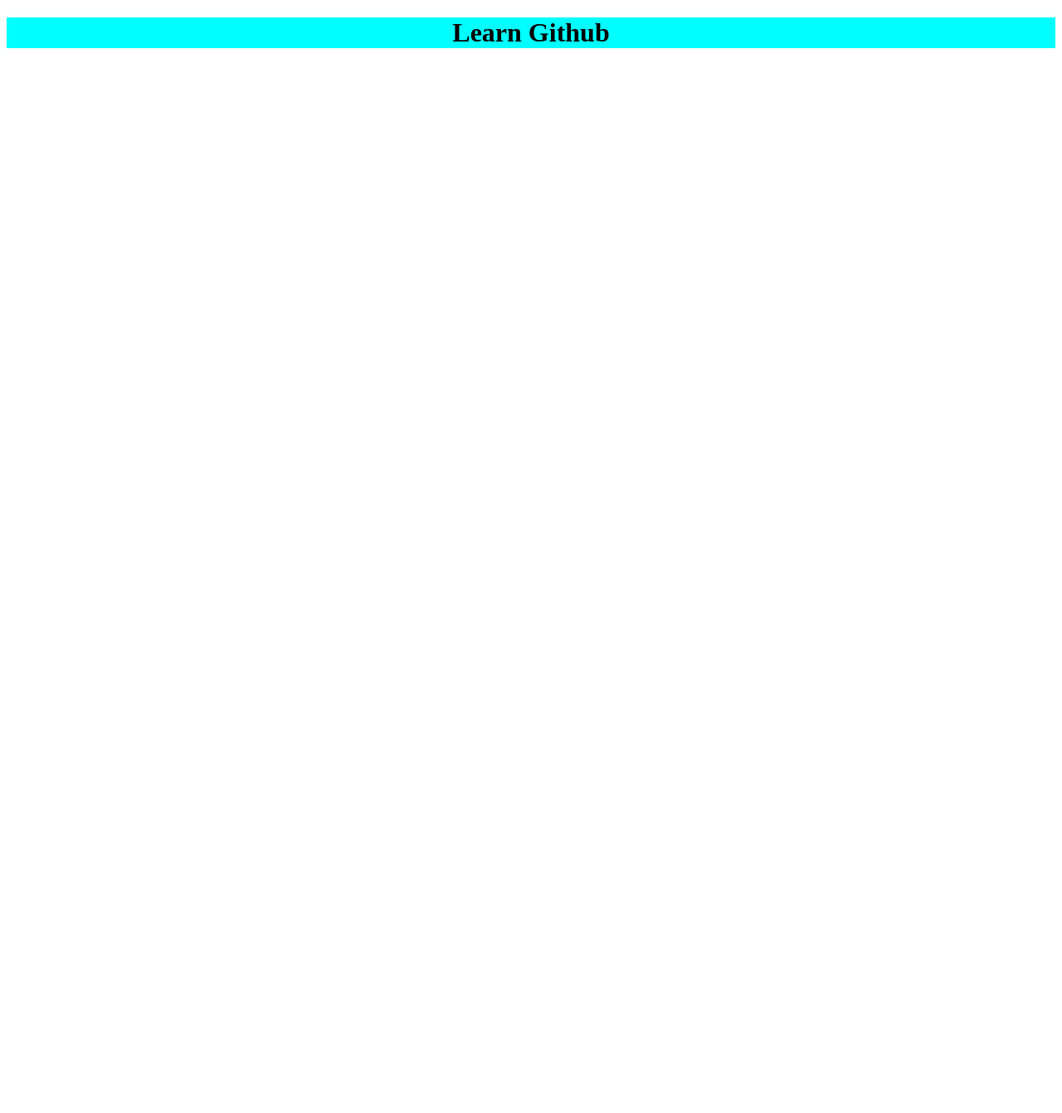
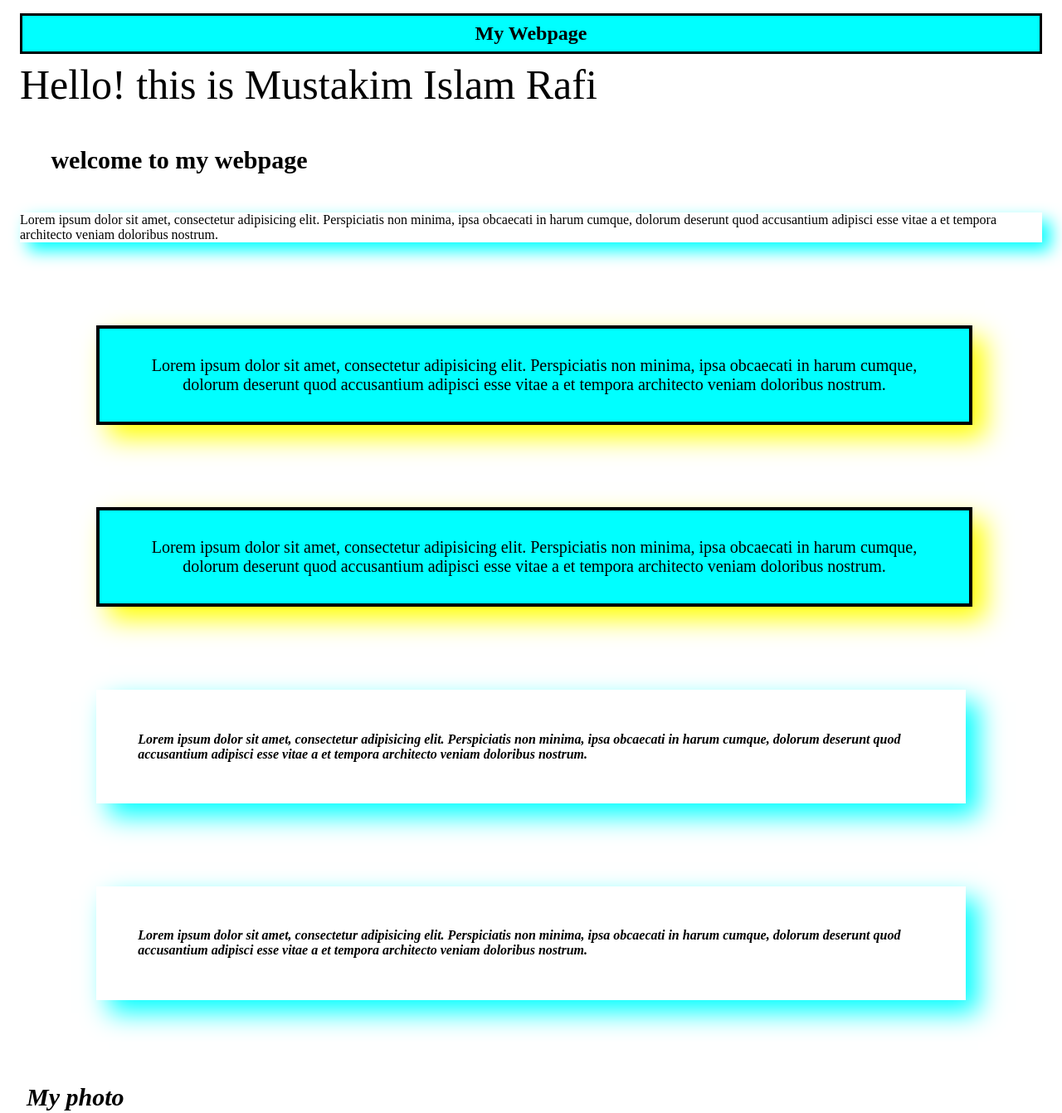
Before and after one commit to MustakimIslamRafi/lrarn-github, a plain HTML site: page index.html in a window 1280 px wide. Shown: the top 1341 px of the page at 83% size. Before the commit the page ends 800 px from the top, so only its background shows below. Drawn offline with Linux system fonts and the light colour scheme.

Commit message:
Update index.html

```diff
--- a/index.html
+++ b/index.html
@@ -3,10 +3,130 @@
 <head>
     <meta charset="UTF-8">
     <meta name="viewport" content="width=device-width, initial-scale=1.0">
-    <link rel="stylesheet" href="style.css">
-    <title>Github</title>
+    <title>My web page</title>
+    <style>
+        *{
+            margin: 8px;
+            /* background-color: rgb(255, 238, 0); */
+        }
+        .wp{
+            border: 3px solid black;
+            background-color: aqua;
+
+        }
+        #p1{
+            font-size: 50px;
+        }
+
+        #p2{
+            font-size:30px ;
+            font-weight: bold;
+            padding: 3%;
+            /* border: 3px solid red; */
+            /* margin-right: 50%; */
+
+
+        }
+        .c1{
+
+            text-align: center;
+            background-color:aqua;
+            color: rgb(0, 0, 0);
+            font-size: 20px;
+            width: 80%;
+            margin: 8%;
+            border:4px solid rgb(0, 0, 0);
+            padding: 2%;
+            box-shadow: 15px 15px 30px rgb(255, 255, 0);
+            /* border-radius: 10%; */
+            /* border-style: dashed; */
+
+        }
+        .c2{
+            font-style: italic;
+            font-weight: bolder;
+            border: 5px dashed rgb(255, 255, 255);
+            padding: 3%;
+            margin: 8%;
+            box-shadow: 15px 15px 30px aqua;
+
+        }
+        p{
+            /* background-color: aqua; */
+        }
+        .picvid{
+            font-style: italic;
+            font-size: 30px;
+        }
+    </style>
 </head>
 <body>
-    <h1>Learn Github</h1>
+    <div class="wp">
+        <h2 font style="color: rgb(0, 0, 0);text-align: center;background-color: aqua;">My Webpage</h2>
+    </div>
+
+    <p id="p1">Hello! this is Mustakim Islam Rafi</p>
+
+    <p id="p2">welcome to my webpage</p>
+
+    <!-- <div class="c1"> -->
+        <p style="box-shadow:10px 10px 20px aqua;">
+            Lorem ipsum dolor sit amet, consectetur adipisicing elit.
+             Perspiciatis non minima, ipsa obcaecati in harum cumque,
+              dolorum deserunt quod accusantium adipisci esse vitae a
+              et tempora architecto veniam doloribus nostrum.
+        </p>
+
+    </div>
+
+    <div class="c1">
+        <p>
+            Lorem ipsum dolor sit amet, consectetur adipisicing elit.
+             Perspiciatis non minima, ipsa obcaecati in harum cumque,
+              dolorum deserunt quod accusantium adipisci esse vitae a
+              et tempora architecto veniam doloribus nostrum.
+        </p>
+
+    </div>
+
+    <div class="c1">
+        <p>
+            Lorem ipsum dolor sit amet, consectetur adipisicing elit.
+             Perspiciatis non minima, ipsa obcaecati in harum cumque,
+              dolorum deserunt quod accusantium adipisci esse vitae a
+              et tempora architecto veniam doloribus nostrum.
+        </p>
+
+    </div>
+    <div class="c2">
+        <p>
+            Lorem ipsum dolor sit amet, consectetur adipisicing elit.
+             Perspiciatis non minima, ipsa obcaecati in harum cumque,
+              dolorum deserunt quod accusantium adipisci esse vitae a
+              et tempora architecto veniam doloribus nostrum.
+        </p>
+
+    </div>
+    <div class="c2">
+        <p>
+            Lorem ipsum dolor sit amet, consectetur adipisicing elit.
+             Perspiciatis non minima, ipsa obcaecati in harum cumque,
+              dolorum deserunt quod accusantium adipisci esse vitae a
+              et tempora architecto veniam doloribus nostrum.
+        </p>
+
+    </div>
+
+    <div class="picvid">
+        <b>My photo</b><br>
+        <img src="c:\Users\Asus\Downloads\2013610f-5650-4d93-a4de-2a616424e0cf.jpeg" width="400px" height="300px"><br><br>
+       <p style="font-size: 40px;">Mhonpur</p>
+       <video src="c:\Users\Asus\Downloads\79473736-4ea6-4cb5-a1a1-de4732056ff7.mp4" width="150" height="300" controls>Mohonpur</video>
+
+    </div>
+
+
+
+
 </body>
 </html>
```
